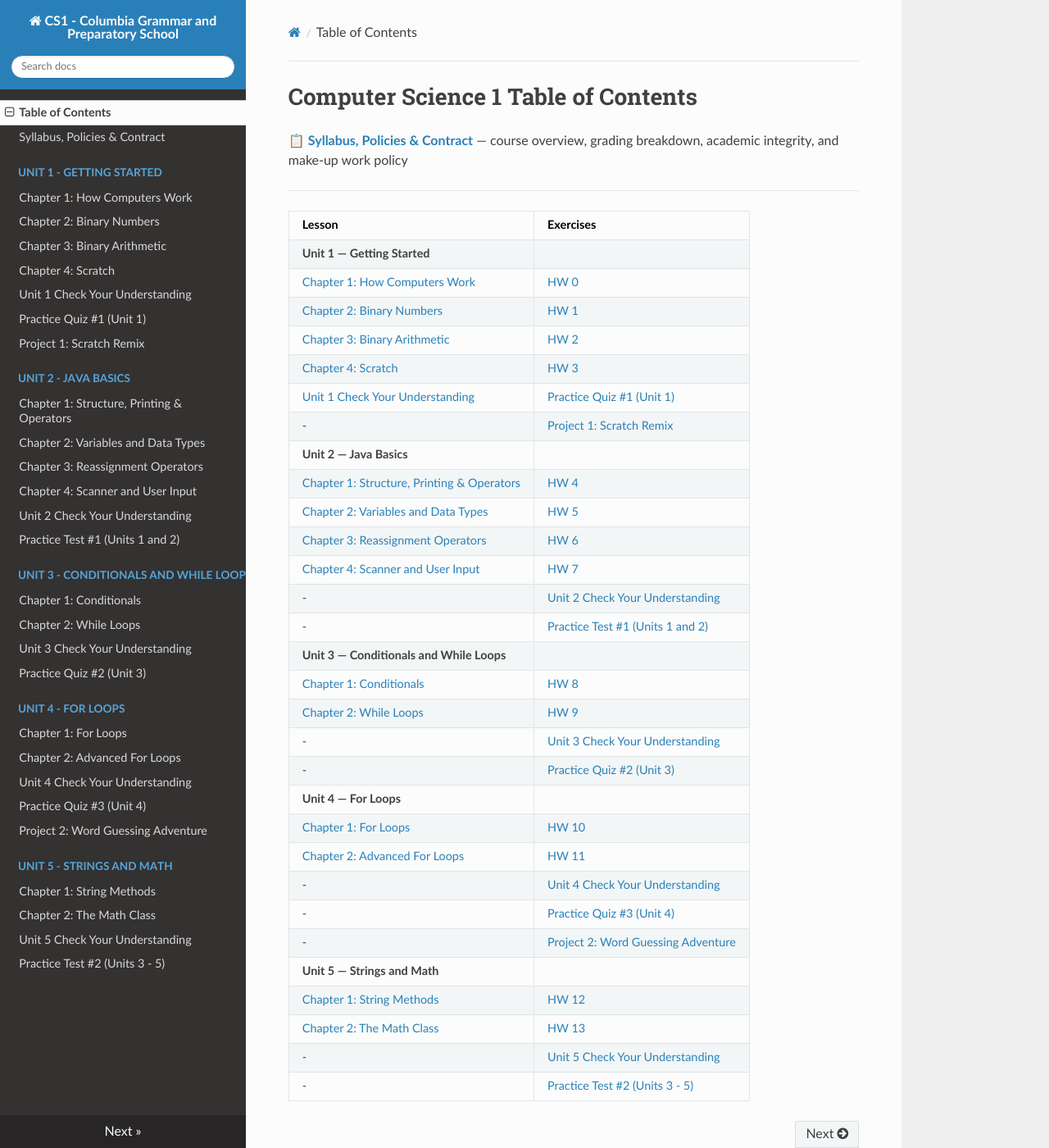
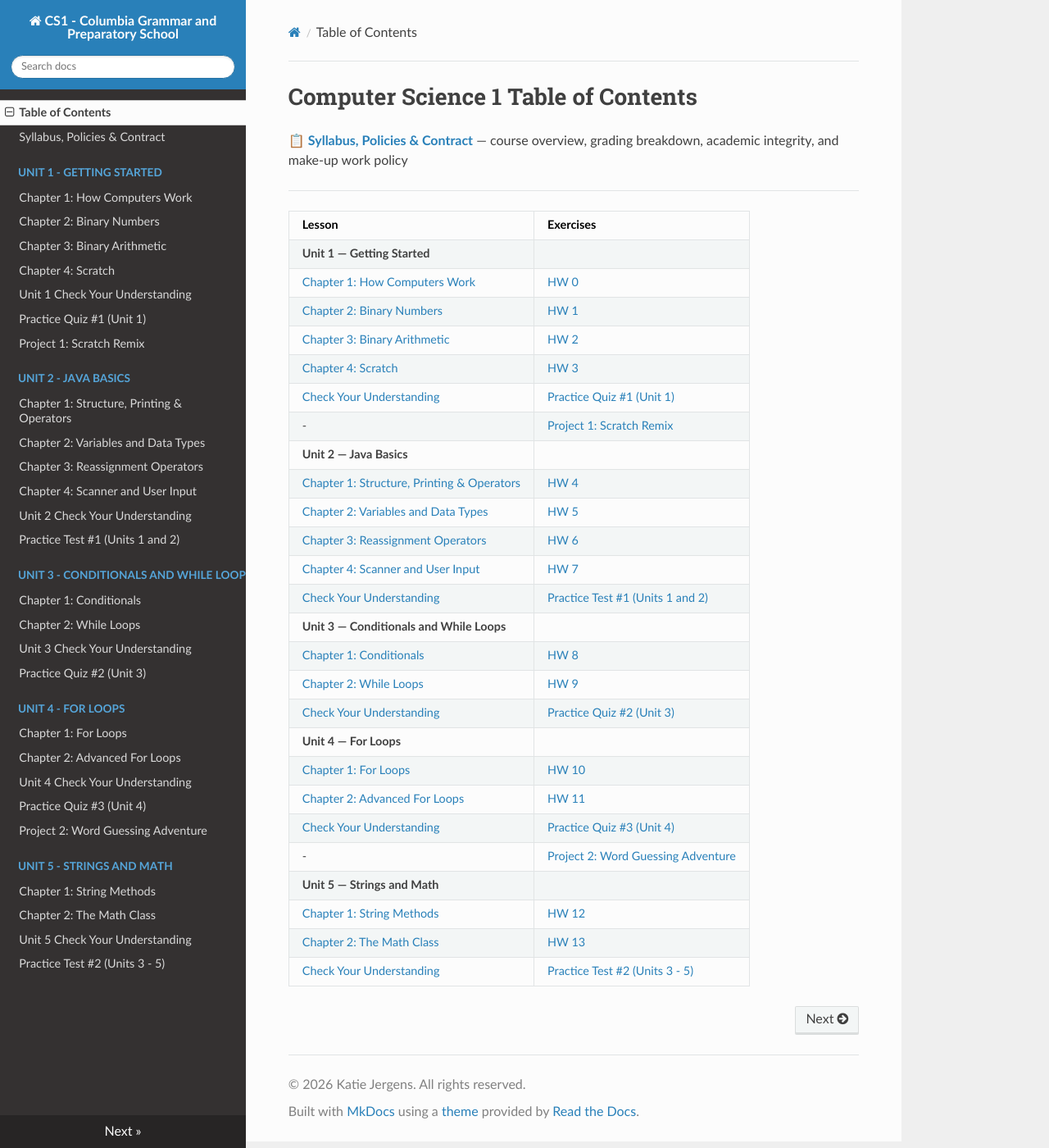
Before and after one commit to kjergens/cs1-site, an MkDocs documentation site: the page built from docs/index.md, in a window 1280 px wide and 1400 px high. Shown: the whole window at 82% size. Built offline with MkDocs 1.6.1, drawn with Linux system fonts in a browser that asks for light colours; nearby versions of some CDN libraries.

Commit message:
ToC movement

```diff
--- a/docs/index.md
+++ b/docs/index.md
@@ -11,28 +11,24 @@
 |     [    Chapter 2: Binary Numbers](unit1/notes_02_binary_numbers.md)|[HW 1](unit1/notes_02_binary_numbers.md#homework)
 |     [    Chapter 3: Binary Arithmetic](unit1/notes_03_binary_operations.md)|[HW 2](unit1/notes_03_binary_operations.md#homework)
 |     [    Chapter 4: Scratch](unit1/notes_04_scratch.md)|[HW 3](unit1/notes_04_scratch.md#homework)
-|     [    Unit 1 Check Your Understanding](unit1/unit1_check_understanding.md)  |   [    Practice Quiz #1 (Unit 1)](unit1/unit1_practice_quiz.md)
+|     [    Check Your Understanding](unit1/unit1_check_understanding.md)  |   [    Practice Quiz #1 (Unit 1)](unit1/unit1_practice_quiz.md)
 |     - | [Project 1: Scratch Remix](projects/project1.md)
 | **Unit 2 — Java Basics**| |
 |     [    Chapter 1: Structure, Printing & Operators](unit2/notes_01_java_structure.md)|[HW 4](unit2/notes_01_java_structure.md#homework )
 |     [    Chapter 2: Variables and Data Types](unit2/notes_02_variables.md)|[HW 5](unit2/notes_02_variables.md#homework)
 |     [    Chapter 3: Reassignment Operators](unit2/notes_03_operators_reassignment.md)|[HW 6](unit2/notes_03_operators_reassignment.md#homework )
 |     [    Chapter 4: Scanner and User Input](unit2/notes_04_scanner.md)|[HW 7](unit2/notes_04_scanner.md#homework)
-|   - |  [    Unit 2 Check Your Understanding](unit2/unit2_check_understanding.md)
-|   - |  [    Practice Test #1 (Units 1 and 2)](unit2/unit2_practice_test.md)
+|     [    Check Your Understanding](unit2/unit2_check_understanding.md)  |  [Practice Test #1 (Units 1 and 2)](unit2/unit2_practice_test.md)
 | **Unit 3 — Conditionals and While Loops** |  |
 |     [    Chapter 1: Conditionals](unit3/notes_01_conditionals.md)|[HW 8](unit3/notes_01_conditionals.md#homework)
 |     [    Chapter 2: While Loops](unit3/notes_02_while_loops.md)|[HW 9](unit3/notes_02_while_loops.md#homework)
-|  - |   [    Unit 3 Check Your Understanding](unit3/unit3_check_understanding.md) |
-|  - |   [    Practice Quiz #2 (Unit 3)](unit3/unit3_practice_quiz.md) |
+|     [    Check Your Understanding](unit3/unit3_check_understanding.md) |   [Practice Quiz #2 (Unit 3)](unit3/unit3_practice_quiz.md) |
 | **Unit 4 — For Loops** |  |
 |     [    Chapter 1: For Loops](unit4/notes_01_for_loops.md)|[HW 10](unit4/notes_01_for_loops.md#homework)
 |     [    Chapter 2: Advanced For Loops](unit4/notes_02_advanced_for_loops.md)|[HW 11](unit4/notes_02_advanced_for_loops.md#homework)
-|  - |   [    Unit 4 Check Your Understanding](unit4/unit4_check_understanding.md)
-|  - |   [    Practice Quiz #3 (Unit 4)](unit4/unit4_practice_quiz.md)
+|     [    Check Your Understanding](unit4/unit4_check_understanding.md)  |   [Practice Quiz #3 (Unit 4)](unit4/unit4_practice_quiz.md)
 |  - |   [    Project 2: Word Guessing Adventure](projects/project2.md)
 | **Unit 5 — Strings and Math**|  |
 |     [    Chapter 1: String Methods](unit5/notes_01_strings.md)|[HW 12](unit5/notes_01_strings.md#homework)
 |     [    Chapter 2: The Math Class](unit5/notes_02_math.md)|[HW 13](unit5/notes_02_math.md#homework)
-|   - |  [    Unit 5 Check Your Understanding](unit5/unit5_check_understanding.md)
-|   - |  [    Practice Test #2 (Units 3 - 5)](unit5/unit5_practice_test.md)
+|     [    Check Your Understanding](unit5/unit5_check_understanding.md)  |  [Practice Test #2 (Units 3 - 5)](unit5/unit5_practice_test.md)
```
